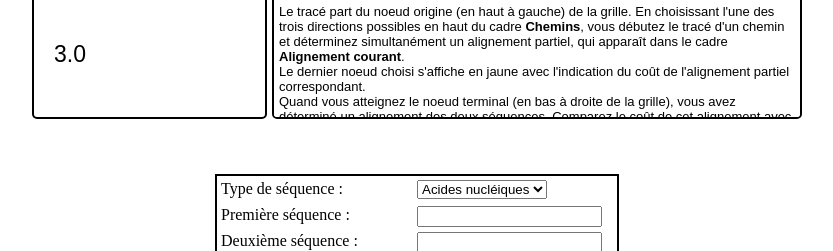
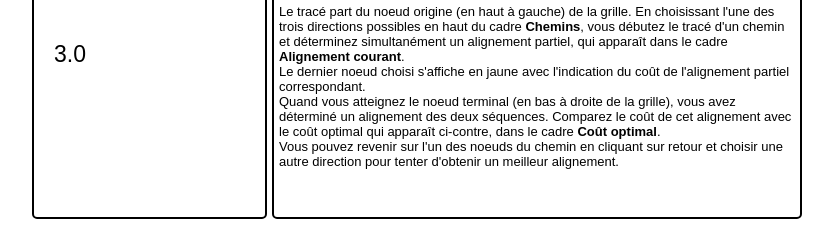
Before and after one commit to matchre/alignement-sequences, a plain HTML site: page index.html in a window 1280 px wide. Shown: the part 496-747 px from the top of the page, without its empty margins (223-1056 px from the left). Drawn offline with Linux system fonts and the light colour scheme.

Commit message:
Increase height of messages box

```diff
--- a/alignement.css
+++ b/alignement.css
@@ -14,7 +14,7 @@ Style des blocs principaux
 #grain-alignement {
     /* boite */
     width: 780px;
-    height: 600px;
+    height: 700px;
     margin: auto;
     /* Contenu */
     background-color: #FFF;
@@ -99,7 +99,7 @@ Style des blocs principaux
     width: 235px;
 }
 #grain-alignement-optimal .grain-alignement-contenu {
-    height: 71px;
+    height: 171px;
     padding-top: 42px;
     padding-left: 20px;
     font-size: 23px;
@@ -113,7 +113,7 @@ Style des blocs principaux
     width: 530px;
 }
 #grain-alignement-messages .grain-alignement-contenu {
-    height: 108px;
+    height: 208px;
 }
 
 /*
```
